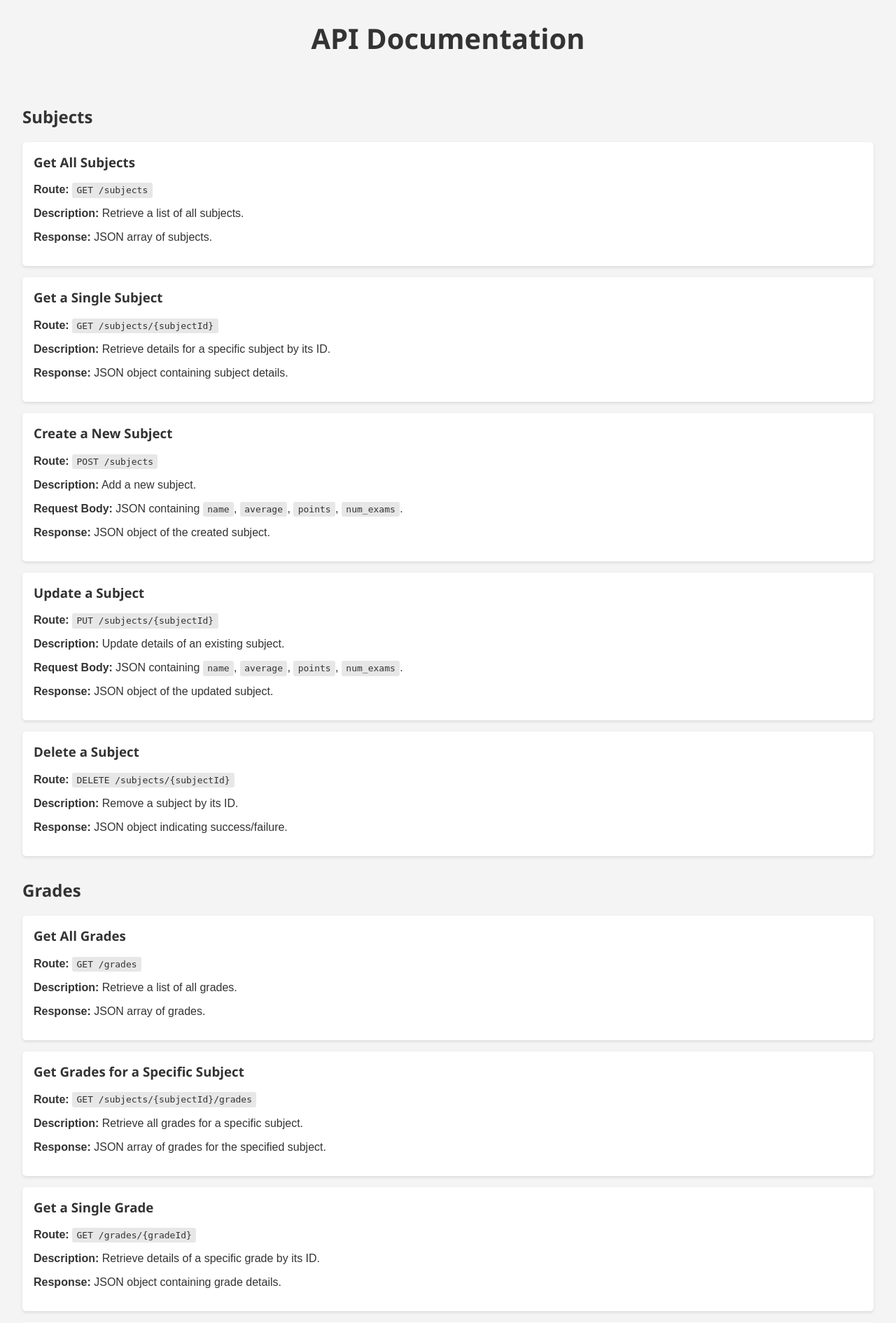
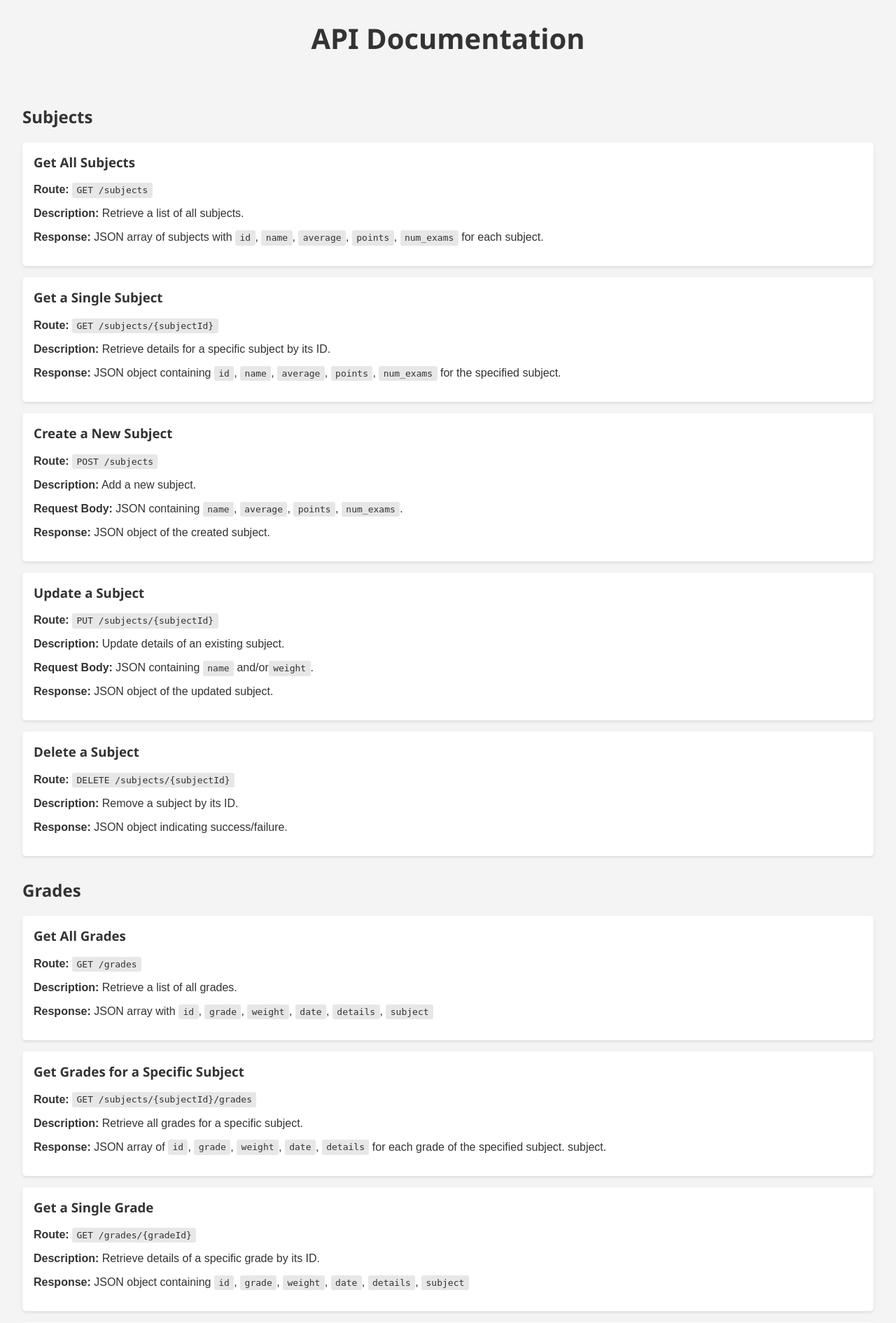
Before and after one commit to SirCraft007/grade-api, a Python web app: template templates/docs.html in a window 1280 px wide. Shown: the top 1890 px of the page at 70% size. Run offline with Jinja, Linux system fonts and the light colour scheme; the template is opened without the code that fills it, so the values that code supplies are empty.

Commit message:
Made docs more clear

```diff
--- a/templates/docs.html
+++ b/templates/docs.html
@@ -14,7 +14,11 @@
       <h3>Get All Subjects</h3>
       <p><strong>Route:</strong> <code>GET /subjects</code></p>
       <p><strong>Description:</strong> Retrieve a list of all subjects.</p>
-      <p><strong>Response:</strong> JSON array of subjects.</p>
+      <p>
+        <strong>Response:</strong> JSON array of subjects with <code>id</code>,
+        <code>name</code>, <code>average</code>, <code>points</code>,
+        <code>num_exams</code> for each subject.
+      </p>
     </div>
     <div class="endpoint">
       <h3>Get a Single Subject</h3>
@@ -23,7 +27,11 @@
         <strong>Description:</strong> Retrieve details for a specific subject by
         its ID.
       </p>
-      <p><strong>Response:</strong> JSON object containing subject details.</p>
+      <p>
+        <strong>Response:</strong> JSON object containing <code>id</code>,
+        <code>name</code>, <code>average</code>, <code>points</code>,
+        <code>num_exams</code> for the specified subject.
+      </p>
     </div>
     <div class="endpoint">
       <h3>Create a New Subject</h3>
@@ -42,8 +50,7 @@
         <strong>Description:</strong> Update details of an existing subject.
       </p>
       <p>
-        <strong>Request Body:</strong> JSON containing <code>name</code>,
-        <code>average</code>, <code>points</code>, <code>num_exams</code>.
+        <strong>Request Body:</strong> JSON containing <code>name</code> and/or<code>weight</code>.
       </p>
       <p><strong>Response:</strong> JSON object of the updated subject.</p>
     </div>
@@ -60,7 +67,11 @@
       <h3>Get All Grades</h3>
       <p><strong>Route:</strong> <code>GET /grades</code></p>
       <p><strong>Description:</strong> Retrieve a list of all grades.</p>
-      <p><strong>Response:</strong> JSON array of grades.</p>
+      <p>
+        <strong>Response:</strong> JSON array with <code>id</code>,
+        <code>grade</code>, <code>weight</code>, <code>date</code>,
+        <code>details</code>, <code>subject</code>
+      </p>
     </div>
     <div class="endpoint">
       <h3>Get Grades for a Specific Subject</h3>
@@ -73,8 +84,9 @@
         subject.
       </p>
       <p>
-        <strong>Response:</strong> JSON array of grades for the specified
-        subject.
+        <strong>Response:</strong> JSON array of <code>id</code>,
+        <code>grade</code>, <code>weight</code>, <code>date</code>,
+        <code>details</code> for each grade of the specified subject. subject.
       </p>
     </div>
     <div class="endpoint">
@@ -84,7 +96,11 @@
         <strong>Description:</strong> Retrieve details of a specific grade by
         its ID.
       </p>
-      <p><strong>Response:</strong> JSON object containing grade details.</p>
+      <p>
+        <strong>Response:</strong> JSON object containing <code>id</code>,
+        <code>grade</code>, <code>weight</code>, <code>date</code>,
+        <code>details</code>, <code>subject</code>
+      </p>
     </div>
     <div class="endpoint">
       <h3>Create a New Grade</h3>
@@ -103,7 +119,7 @@
       <p><strong>Description:</strong> Update details of an existing grade.</p>
       <p>
         <strong>Request Body:</strong> JSON containing <code>date</code>,
-        <code>name</code>, <code>grade</code>, <code>details</code>,
+        <code>name</code>, <code>grade</code>, <code>details</code>and/or
         <code>weight</code>.
       </p>
       <p><strong>Response:</strong> JSON object of the updated grade.</p>
```
